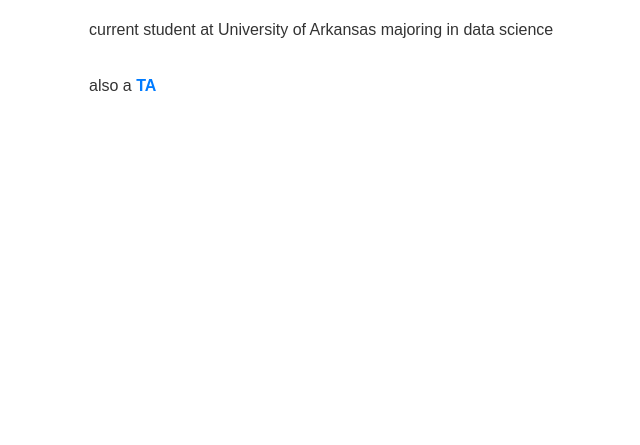
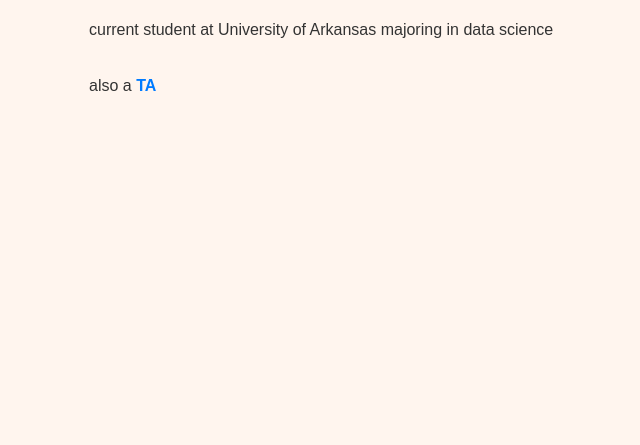
Before and after one commit to parkermcgowen/parkermcgowen.github.io, a plain HTML site: page index.html in a window 1280 px wide. Shown: the part 395-840 px from the top of the page, without its empty margins (251-891 px from the left). Drawn offline with Linux system fonts and the light colour scheme.

Commit message:
Update index.html

```diff
--- a/index.html
+++ b/index.html
@@ -16,6 +16,7 @@
             flex-direction: column;
             justify-content: center;
             height: 100vh;
+            background-color: #FFF5EE;
         }
         h1 {
             font-size: 24px;
```
